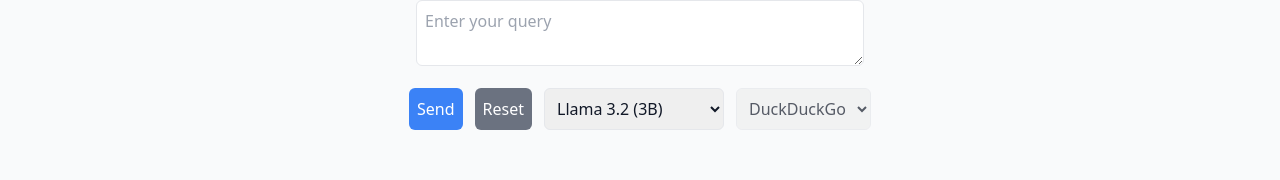
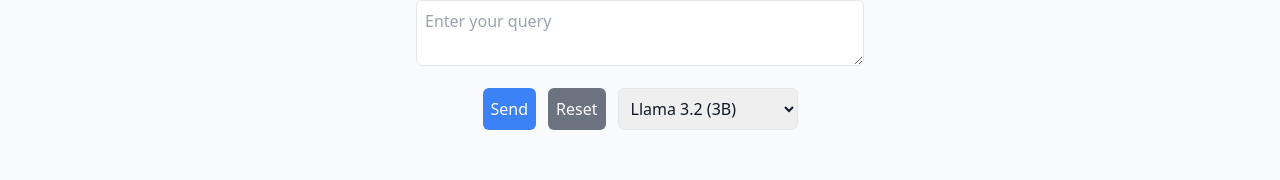
Before and after one commit to javabudd/oquery, a React (Create React App) app in the folder frontend/: page / in a window 1280 px wide. Shown: the part 468-648 px from the top of the page. Built offline with nearby package versions, Linux system fonts and the light colour scheme; no server answers; what aws-rum-web would draw is missing.

Commit message:
comment out search engine for nOw

```diff
--- a/frontend/src/QueryLlmComponent.tsx
+++ b/frontend/src/QueryLlmComponent.tsx
@@ -172,9 +172,9 @@ const QueryLlmComponent: React.FC = () => {
 					<option disabled={true} value="deepseek-r1-70b">DeepSeek-R1 (70B)</option>
 					<option disabled={true} value="llama3.3">Llama 3.3 (70B)</option>
 				</select>
-				<select disabled value={searchEngine} className="p-2 border rounded-md">
-					<option value="duckduckgo">DuckDuckGo</option>
-				</select>
+				{/*<select disabled value={searchEngine} className="p-2 border rounded-md">*/}
+				{/*	<option value="duckduckgo">DuckDuckGo</option>*/}
+				{/*</select>*/}
 			</div>
 		</div>
 	);
```
